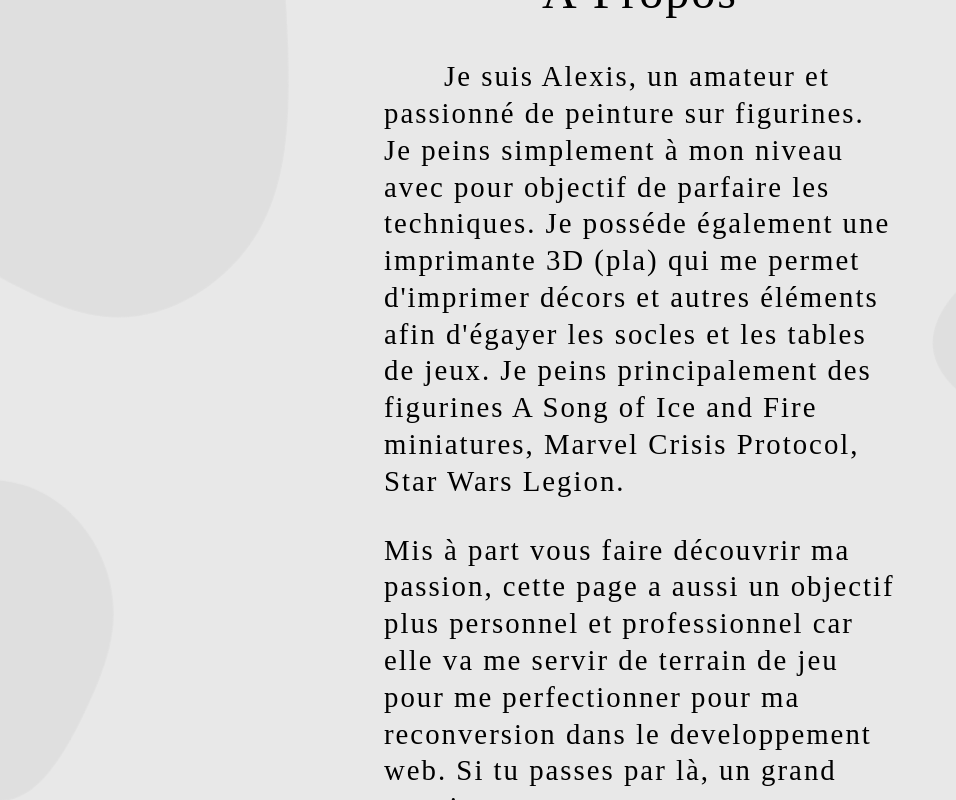
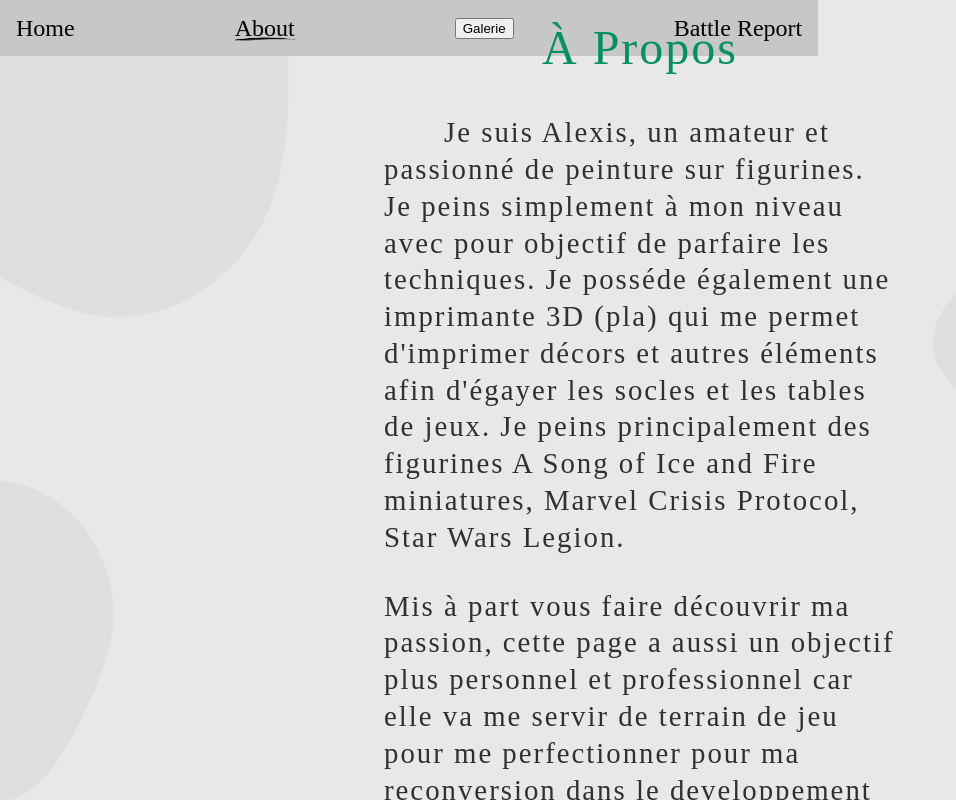
Before and after one commit to AlexisFLT/MiniSnBros, a React (Vite) app in the folder frontend/: page /about in a window 1280 px wide. Shown: the whole page, without its empty margins (0-956 px from the left). Built offline with nearby package versions, Linux system fonts and the light colour scheme; a web font is replaced by a local one.

Commit message:
custo navBar + submenu with link

```diff
--- a/frontend/src/App.jsx
+++ b/frontend/src/App.jsx
@@ -8,6 +8,11 @@ function App() {
     <Routes>
       <Route path="/" element={<Home />} />
       <Route path="/about" element={<About />} />
+      {/* <Route path="/asoiafminiatures" element={<Asoiaf />} /> */}
+      {/* <Route path="/swlegion" element={<Swlegion />} /> */}
+      {/* <Route path="/marvelcp" element={<MarvelCP />} /> */}
+      {/* <Route path="/divers" element={<Divers />} /> */}
+      {/* <Route path="/battlereport" element={<Battlereport />} /> */}
     </Routes>
   );
 }
--- a/frontend/src/App.scss
+++ b/frontend/src/App.scss
@@ -1,7 +1,10 @@
 @import url("https://fonts.googleapis.com/css2?family=Cormorant+Upright&display=swap");
 
 $colorBG: #e8e8e8;
-$colorPrimary: #dfdfdf;
+$colorPrimary: #c7c7c7;
+$colorSecondary: #009063;
+$colorThird: #303030;
+$colorFourth: #acaabc;
 $fontSize: 1.5rem;
 $fontFamily: "Cormorant Upright", serif;
 
--- /dev/null
+++ b/frontend/src/components/Navbar/Navbar.jsx
@@ -0,0 +1,113 @@
+import { useState } from "react";
+import { Link } from "react-router-dom";
+import underline from "../../assets/underline.png";
+import "./style.scss";
+
+export default function Navbar() {
+  const [isActive, setIsActive] = useState("about");
+  const [isDropdownOpen, setIsDropdownOpen] = useState(false);
+  //   const [isShown, setIsShown] = useState(false);
+
+  const handleMouseOver = () => {
+    setIsDropdownOpen(true);
+  };
+
+  const handleMouseLeave = () => {
+    setIsDropdownOpen(false);
+  };
+
+  //   const handleUnderlineOver = () => {
+  //     setIsShown(true);
+  //   };
+
+  //   const handleUnderlineLeave = () => {
+  //     setIsShown(false);
+  //   };
+
+  return (
+    <nav className="navBar">
+      <ul className="navBarList">
+        <Link to="/" className="navHome">
+          <li className="navHomeText">
+            <p>Home</p>
+            {/* {isActive === "home" ? <img id="underline" className="" src={underline}/> : ""} */}
+          </li>
+        </Link>
+        <Link to="/about" className="navAbout">
+          <li className="navAboutText">
+            <p>About</p>
+            {isActive === "about" ? (
+              <img
+                id="underline"
+                className=""
+                src={underline}
+                alt="underline"
+              />
+            ) : (
+              ""
+            )}
+          </li>
+        </Link>
+        <li
+          className="navGalerieText"
+          onMouseOver={handleMouseOver}
+          onFocus
+          onMouseLeave={handleMouseLeave}
+        >
+          <button
+            type="button"
+            className="subtextTitle"
+            onClick={() => setIsActive("galerie")}
+          >
+            Galerie
+          </button>
+          {isActive === "galerie" ? (
+            <img id="underline" className="" src={underline} alt="underline" />
+          ) : (
+            ""
+          )}
+          {isDropdownOpen && (
+            <ul id="submenu">
+              <Link to="/asoiafminiatures" className="subText">
+                <li className="text">Asoiaf</li>
+              </Link>
+              <Link to="/marvelcp" className="subText">
+                <li>Marvel CP</li>
+              </Link>
+              <Link to="/swlegion" className="subText">
+                <li>SW Legion</li>
+              </Link>
+              <Link to="/divers" className="subText">
+                <li>Figurines Divers</li>
+              </Link>
+            </ul>
+          )}
+          {isActive === "galerie" ? (
+            <img id="underline" className="" src={underline} alt="underline" />
+          ) : (
+            ""
+          )}
+        </li>
+        <Link
+          to="/battlereport"
+          className="navBR"
+          onClick={() => setIsActive("battleReport")}
+        >
+          <li className="navBRText">
+            <p>Battle Report</p>
+            {isActive === "battleReport" ? (
+              <img
+                id="underline"
+                className=""
+                src={underline}
+                alt="underline"
+              />
+            ) : (
+              ""
+            )}
+          </li>
+        </Link>
+      </ul>
+    </nav>
+  );
+}
--- /dev/null
+++ b/frontend/src/components/Navbar/style.scss
@@ -0,0 +1,73 @@
+@use "../../App.scss";
+
+.navBarList {
+  display: flex;
+  align-items: center;
+  gap: 10em;
+  background-color: App.$colorPrimary;
+  height: 3vh;
+  width: fit-content;
+  padding: 1em;
+}
+
+.navHome,
+.navBR,
+.navAbout {
+  text-decoration: none;
+}
+
+.navHomeText,
+.navAboutText,
+.navGalerieText,
+.navBRText {
+  display: flex;
+  flex-direction: column;
+  text-decoration: none;
+  color: black;
+  position: relative;
+  font-family: App.$fontFamily;
+  font-size: App.$fontSize;
+}
+
+#underline {
+  position: absolute;
+  height: calc(App.$fontSize * 2);
+  width: 100%;
+}
+
+.navGalerieText > .subtextTitle {
+  color: black;
+  text-decoration: none;
+}
+
+.navGalerieText {
+  position: relative;
+}
+
+#submenu {
+  position: absolute;
+  color: App.$colorThird;
+  background-color: App.$colorPrimary;
+  width: 120px;
+  height: 10vh;
+  padding-right: 1em;
+  padding-bottom: 0.5em;
+  padding-top: 0.5em;
+  padding-left: 0.2em;
+  margin-top: 3vh;
+  display: flex;
+  flex-direction: column;
+  justify-content: space-evenly;
+  text-decoration: none;
+
+  > .subText {
+    color: black;
+    text-decoration: none;
+    font-family: App.$fontFamily;
+    font-size: calc(App.$fontSize / 1.4);
+
+    > :hover {
+      color: App.$colorSecondary;
+    }
+  }
+}
--- a/frontend/src/pages/About/About.jsx
+++ b/frontend/src/pages/About/About.jsx
@@ -1,3 +1,4 @@
+import Navbar from "@components/Navbar/Navbar";
 import blob from "../../assets/blob/blob1.svg";
 import blob1 from "../../assets/blob/blob4.svg";
 import blob2 from "../../assets/blob/blob3.svg";
@@ -6,6 +7,7 @@ import "./style.scss";
 export default function About() {
   return (
     <section className="aboutPage">
+      <Navbar />
       <div className="backgroundBlobs">
         <img className="blobBg" src={blob} alt="blob" />
         <img className="blobBg2" src={blob1} alt="blob" />
--- a/frontend/src/pages/About/style.scss
+++ b/frontend/src/pages/About/style.scss
@@ -26,11 +26,13 @@
 .aboutTitle {
   font-size: calc(App.$fontSize * 2);
   margin-bottom: 3%;
+  color: App.$colorSecondary;
 }
 
 .paragraph1,
 .paragraph2 {
   font-size: calc(App.$fontSize * 1.2);
+  color: App.$colorThird;
 }
 
 .paragraph1 {
--- a/frontend/src/pages/Home/style.scss
+++ b/frontend/src/pages/Home/style.scss
@@ -120,7 +120,7 @@
   position: absolute;
   text-decoration: none;
   border: none;
-  color: black;
+  color: App.$colorSecondary;
   bottom: 40%;
   font-size: App.$fontSize;
   font-family: App.$fontFamily;
```
Also changed, not shown: frontend/src/assets/underline.png (added).
